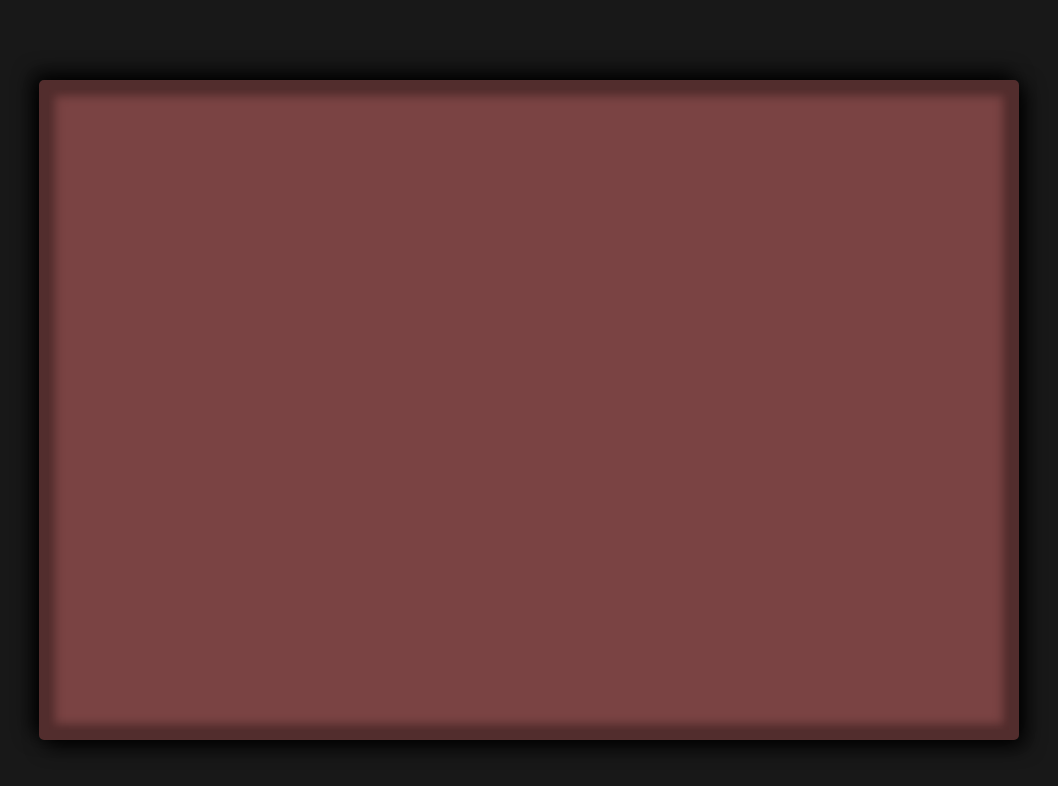
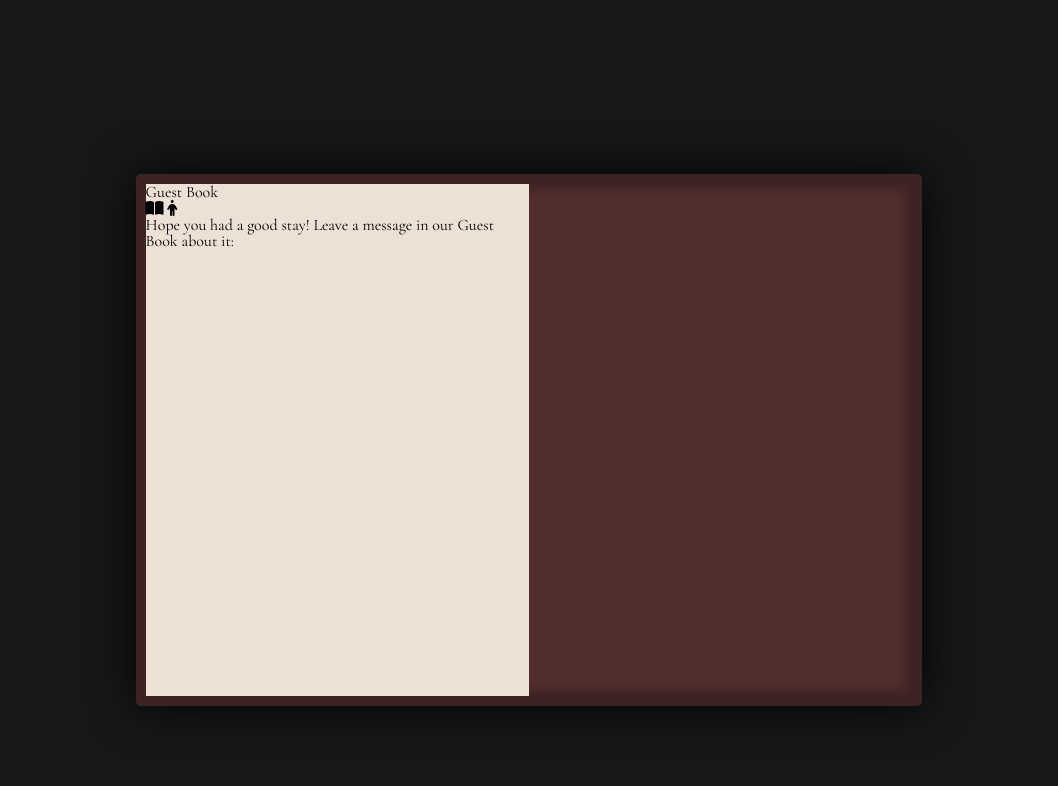
Before and after one commit to CaciaRodrigues/GuestBook, a plain HTML site: page index.html in a window 1280 px wide. Shown: the whole page, without its empty margins (111-1169 px from the left). Drawn offline with nearby package versions, Linux system fonts and the light colour scheme.

Commit message:
inicio primeira página

```diff
--- a/css/style.css
+++ b/css/style.css
@@ -1,11 +1,14 @@
 :root {
+    /* Fontes */
     --main-font: 'Cormorant Garamond', serif;
     --secondary-font: 'Dancing Script', cursive;
+    /* Cores */
     --pure-black: #000000;
     --dark-gray: #181818;
     --medium-gray: #282828;
     --light-gray: #404048;
     --main-red: #4a0814;
+    --dark-brown: #3d2424;
     --pink-brown: #522D2D;
     --light-pink-brown: #7A4343;
     --blush-pink: #D5BDAF;
@@ -14,6 +17,8 @@
     --warm-white: #F5EBE0;
     --white-gray: #EDEDE9;
     --pure-white: #FFFFFF;
+    /* Espaçamento*/
+    --baseline: 12px;
 
 }
 
@@ -22,15 +27,36 @@ body {
     background-color: var(--dark-gray);
     display: flex;
     justify-content: center;
+    align-items: center;
+    flex-direction: column;
+    font-family: var(--main-font);
+    font-weight: 400;
+    font-size: 16px;
+    height: 100vh;
+
 }
 
 .capa{
-    height: 80vh;
+    height: calc(var(--baseline) * 42.6);
     aspect-ratio: 6 / 4;
     margin-top: 10vh;
-    background-color: var(--light-pink-brown);
-    border: 10px solid var(--pink-brown);
+    background-color: var(--pink-brown);
+    border: 10px solid var(--dark-brown);
     border-radius: 5px;
-    box-shadow: inset 6px 6px 10px var(--pink-brown), inset -6px -6px 10px var(--pink-brown),-6px -6px 20px var(--pure-black), 6px 6px 20px var(--pure-black);
+    box-shadow: inset 6px 6px 10px var(--dark-brown), inset -6px -6px 10px var(--dark-brown), 0px 0px 50px var(--pure-black);
 
 }
+
+.bloco {
+    width: 100%;
+    height: 100%;
+    display: flex;
+    perspective: 1200px;
+}
+
+.bloco__pagina {
+    background-color: var(--lighter-paper);
+    position: relative;
+    width: 50%;
+    height: 100%;
+}
--- a/index.html
+++ b/index.html
@@ -9,12 +9,25 @@
     <link rel="preconnect" href="https://fonts.googleapis.com">
     <link rel="preconnect" href="https://fonts.gstatic.com" crossorigin>
     <link href="https://fonts.googleapis.com/css2?family=Cormorant+Garamond:wght@400;500;600&family=Dancing+Script:wght@400;500;600&display=swap" rel="stylesheet">
+    <link rel="stylesheet" href="https://cdnjs.cloudflare.com/ajax/libs/font-awesome/6.4.0/css/all.min.css" integrity="sha512-iecdLmaskl7CVkqkXNQ/ZH/XLlvWZOJyj7Yy7tcenmpD1ypASozpmT/E0iPtmFIB46ZmdtAc9eNBvH0H/ZpiBw==" crossorigin="anonymous" referrerpolicy="no-referrer" />
 </head>
 <body>
     <header></header>
     <main>
         <div class="capa">
-            <div class="bloco"></div>
+            <div class="bloco">
+                <label for="pagina-1" class="bloco__pagina bloco__pagina-1">
+                    <div class="pagina__conteudo">
+                        <h1 class="pagina__conteudo-titulo">Guest Book</h1>
+                        <div class="pagina__conteudo-icones">
+                            <i class="fa-solid fa-book-open"></i>
+                            <i class="fa-solid fa-person"></i>
+                            <p class="pagina__conteudo-texto">Hope you had a good stay! Leave a message in our Guest Book about it:</p>
+                        </div>
+
+                    </div>
+                </label>
+            </div>
         </div>
     </main>
     <footer></footer>
```
